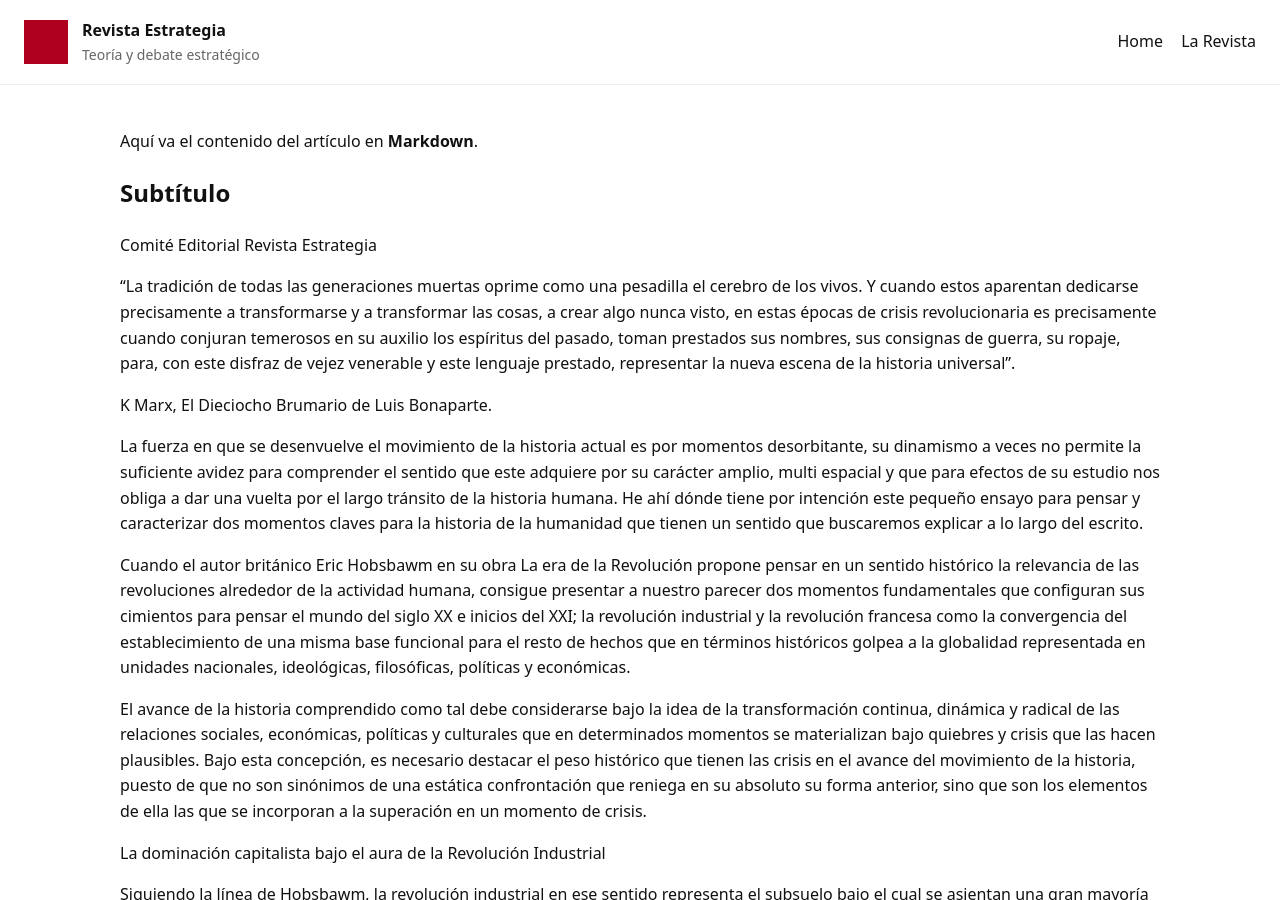
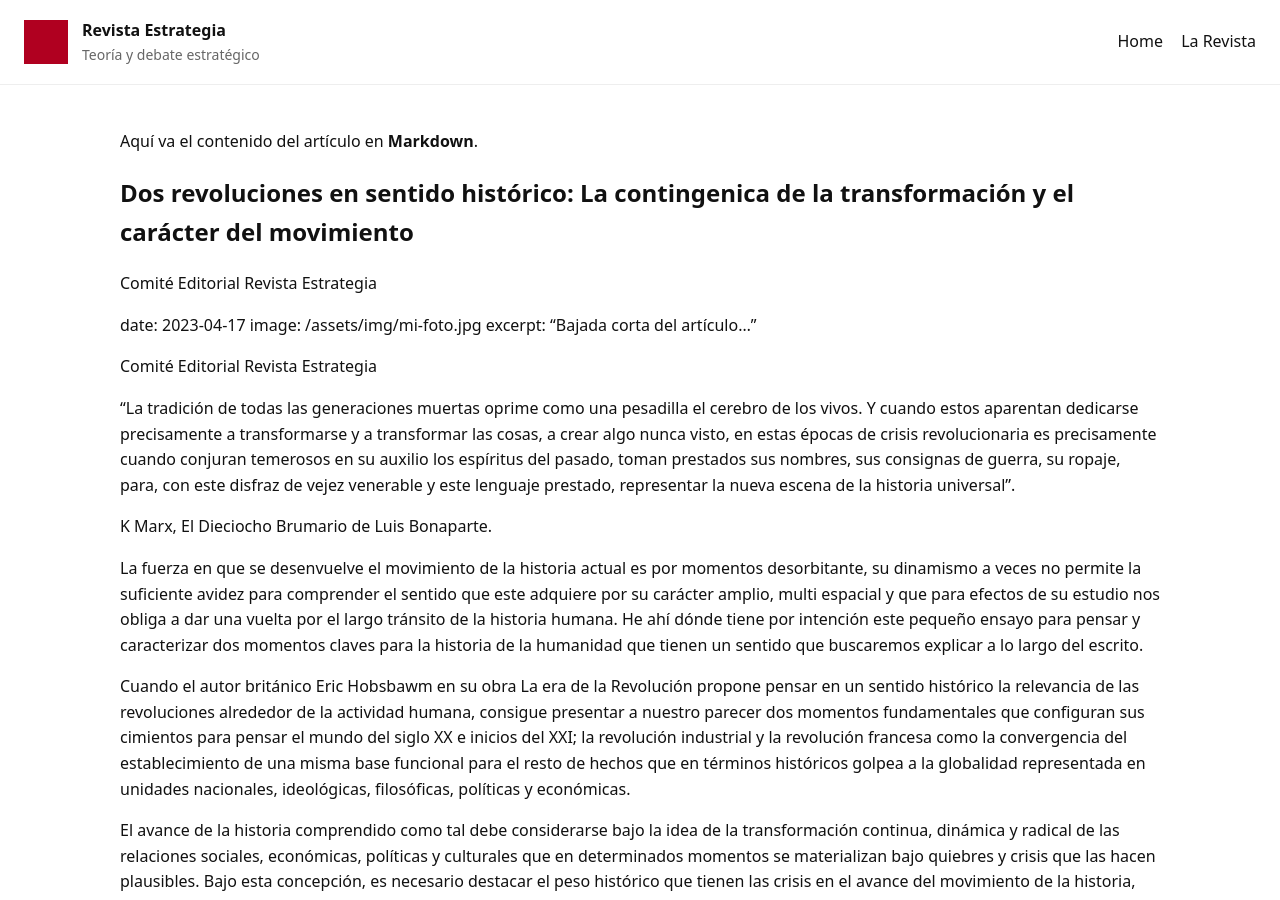
Before and after one commit to 6thr5r4fqd-dotcom/6thr5r4fqd-dotcom.github.io, a Jekyll site: the page built from _posts/2026-02-12-primer-articulo.md, in a window 1280 px wide and 900 px high. Built offline with Jekyll 4.4.1, drawn with Linux system fonts in a browser that asks for light colours.

Commit message:
Update 2026-02-12-primer-articulo.md

```diff
--- a/_posts/2026-02-12-primer-articulo.md
+++ b/_posts/2026-02-12-primer-articulo.md
@@ -6,7 +6,12 @@ image: /assets/img/ejemplo.jpg
 
 Aquí va el contenido del artículo en **Markdown**.
 
-## Subtítulo
+## Dos revoluciones en sentido histórico: La contingenica de la transformación y el carácter del movimiento
+Comité Editorial Revista Estrategia
+
+date: 2023-04-17
+image: /assets/img/mi-foto.jpg
+excerpt: "Bajada corta del artículo..."
 
 Comité Editorial Revista Estrategia
 
```
